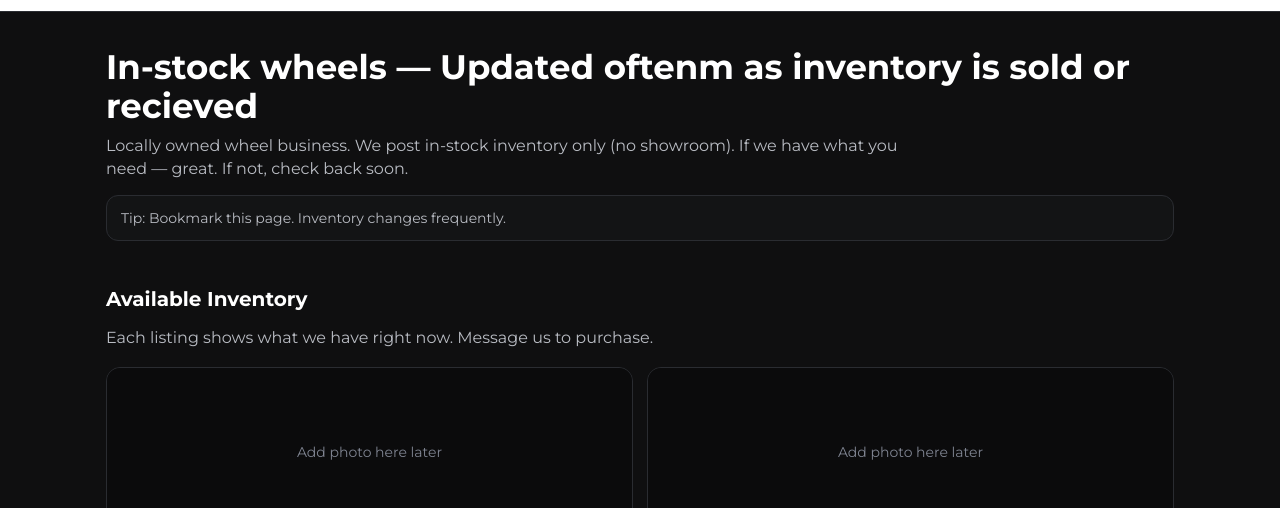
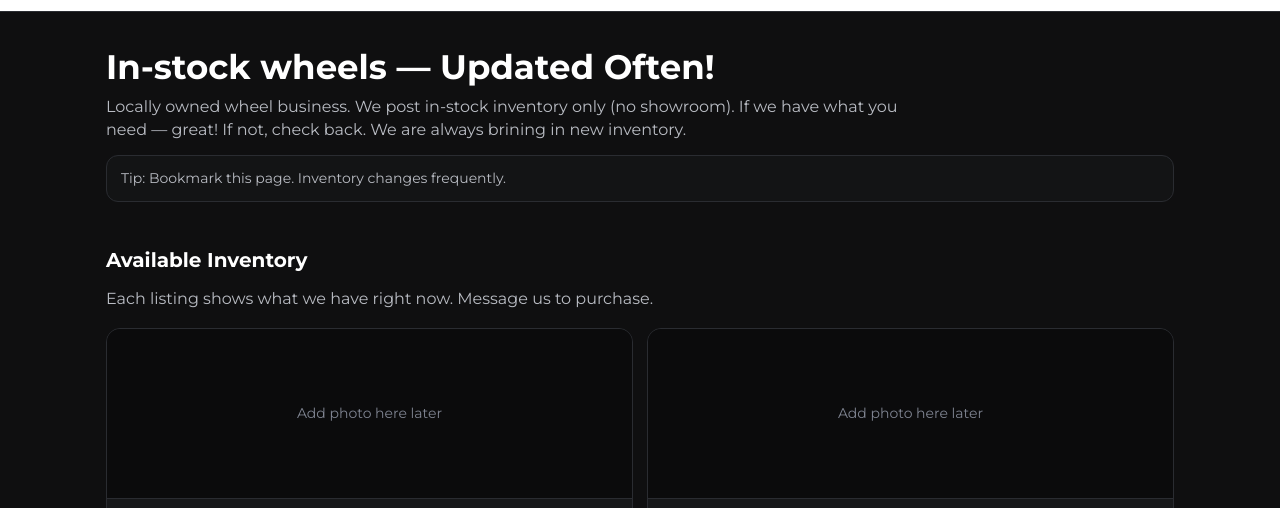
Before and after one commit to northcountrywheels/northcountry, a plain HTML site: page index.html in a window 1280 px wide. Shown: the part 217-725 px from the top of the page. Drawn offline with Linux system fonts and the light colour scheme.

Commit message:
Update index.html

```diff
--- a/index.html
+++ b/index.html
@@ -172,10 +172,10 @@
   <main class="container">
 
     <section class="hero">
-      <h1>In-stock wheels — Updated oftenm as inventory is sold or recieved</h1>
+      <h1>In-stock wheels — Updated Often!</h1>
       <p>
         Locally owned wheel business. We post in-stock inventory only (no showroom).
-        If we have what you need — great. If not, check back soon.
+        If we have what you need — great! If not, check back. We are always brining in new inventory.
       </p>
 
       <div class="notice">
```
